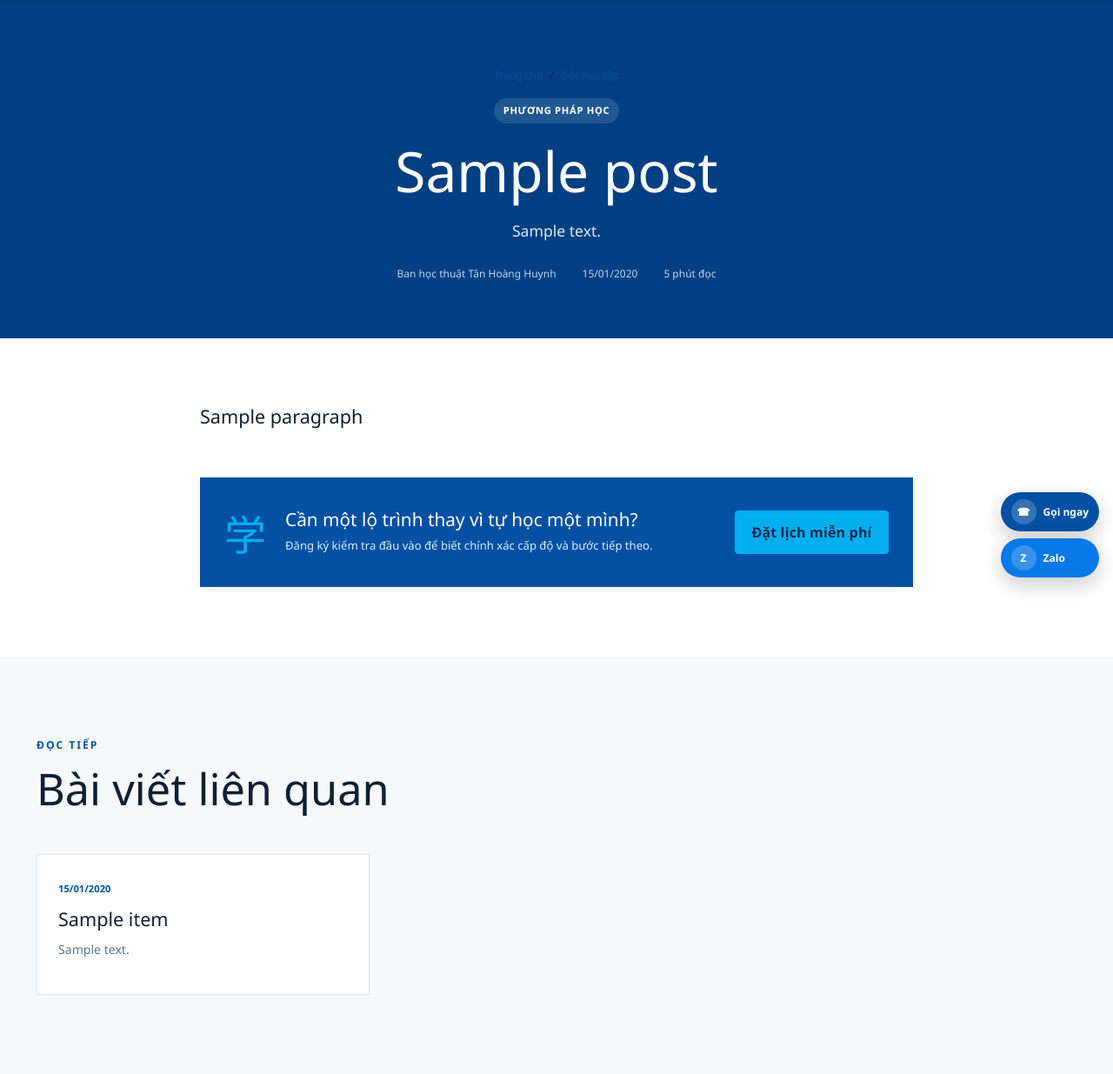
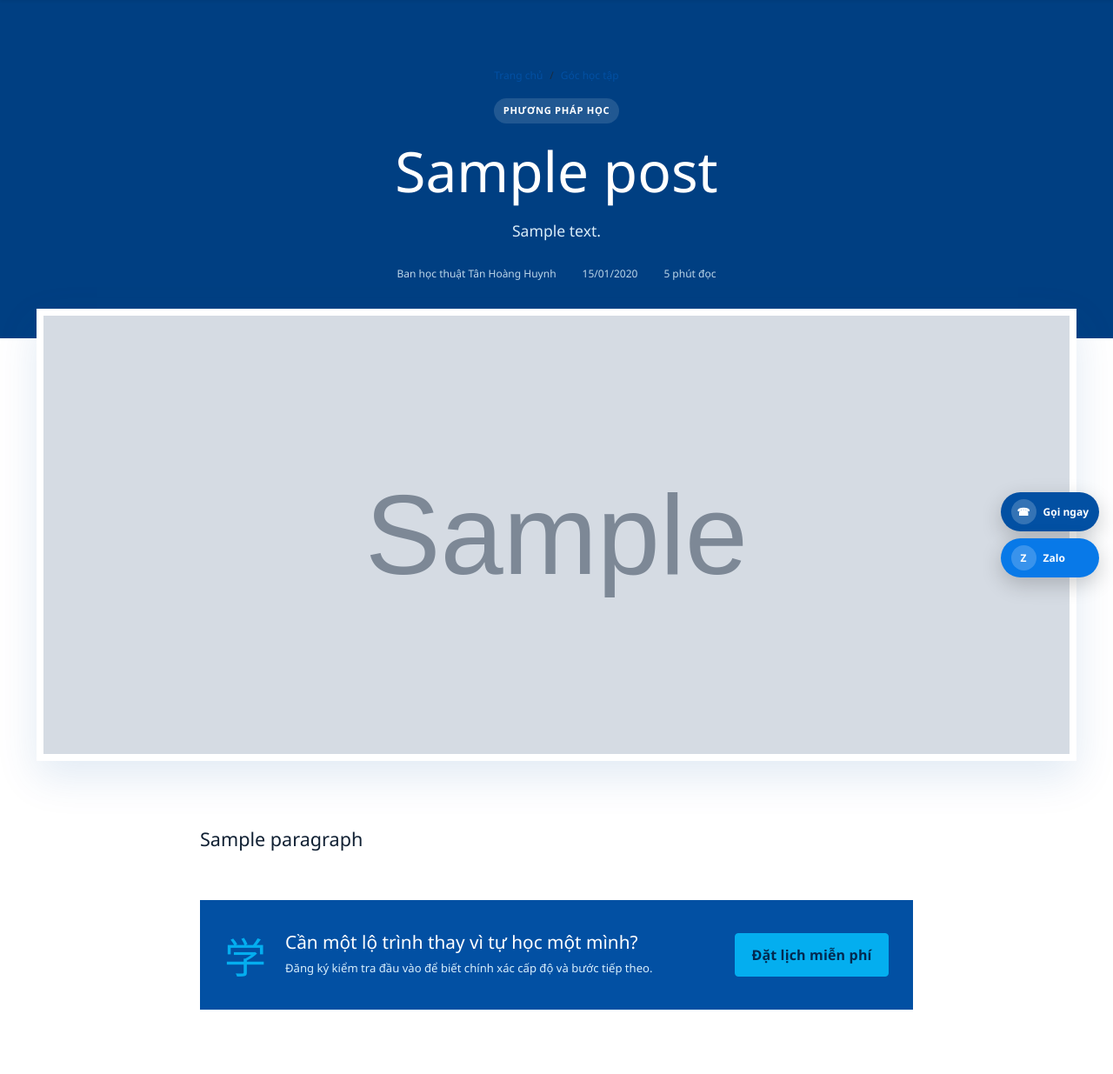
Before and after one commit to Nguyennh-Tu-11226661/tan-hoang-huynh-hsk, a Django app: template tan-hoang-huynh-hsk/templates/content/blog_detail.html in a window 1280 px wide. Shown: the part 118-1353 px from the top of the page at 87% size. Run offline with Django 5.2, Linux system fonts and the light colour scheme; the template is opened without the code that fills it: most values are stand-ins (such as "Sample title", 1, 10 or a date in 2020); grey boxes marked "Sample" are stand-in pictures.

Commit message:
Show featured images on blog detail pages

```diff
--- a/tan-hoang-huynh-hsk/static/css/site.css
+++ b/tan-hoang-huynh-hsk/static/css/site.css
@@ -564,6 +564,20 @@ textarea.form-control { min-height: 96px; }
 .article-header h1 { margin: 22px auto; font-size: clamp(2.5rem, 5vw, 4.3rem); }
 .article-excerpt { color: #d9ecf8; font-size: 1.1rem; }
 .article-meta { display: flex; justify-content: center; flex-wrap: wrap; gap: 10px 30px; margin-top: 25px; color: #bdd6e9; font-size: .75rem; }
+.article-featured-media {
+    margin-top: -34px;
+    margin-bottom: 0;
+}
+.article-featured-media img {
+    display: block;
+    width: 100%;
+    aspect-ratio: 16 / 7;
+    max-height: 520px;
+    object-fit: cover;
+    object-position: center;
+    border: 8px solid #fff;
+    box-shadow: var(--shadow);
+}
 .article-body { padding-top: 70px; padding-bottom: 80px; }
 .article-body > p { margin-bottom: 25px; color: #31445a; font-family: var(--font-sans); font-size: 1.08rem; line-height: 1.85; }
 .article-body > .lead { color: var(--ink); font-size: 1.35rem; }
--- a/tan-hoang-huynh-hsk/templates/content/blog_detail.html
+++ b/tan-hoang-huynh-hsk/templates/content/blog_detail.html
@@ -3,6 +3,7 @@
 {% block meta_description %}{% if post.meta_description %}{{ post.meta_description }}{% else %}{{ post.excerpt }}{% endif %}{% endblock %}
 {% block content %}
 <article><header class="article-header"><div class="container-narrow"><nav aria-label="breadcrumb"><ol class="breadcrumb justify-content-center"><li class="breadcrumb-item"><a href="{% url 'core:home' %}">Trang chủ</a></li><li class="breadcrumb-item"><a href="{% url 'content:blog_list' %}">Góc học tập</a></li></ol></nav><span class="pill pill-light">PHƯƠNG PHÁP HỌC</span><h1>{{ post.title }}</h1><p class="article-excerpt">{{ post.excerpt }}</p><div class="article-meta"><span>Ban học thuật Tân Hoàng Huynh</span><span>{{ post.published_at|date:"d/m/Y" }}</span><span>5 phút đọc</span></div></div></header>
+{% if post.featured_image %}<figure class="article-featured-media container"><img src="{{ post.featured_image.url }}" alt="{{ post.title }}"></figure>{% endif %}
 <div class="container-narrow article-body">{% for paragraph in post.paragraphs %}{% if forloop.first %}<p class="lead">{{ paragraph }}</p>{% else %}<p>{{ paragraph }}</p>{% endif %}{% endfor %}<div class="article-cta"><span>学</span><div><h2>Cần một lộ trình thay vì tự học một mình?</h2><p>Đăng ký kiểm tra đầu vào để biết chính xác cấp độ và bước tiếp theo.</p></div><a class="btn btn-warning" href="{% url 'admissions:trial' %}">Đặt lịch miễn phí</a></div></div></article>
 {% if related_posts %}<section class="section-space bg-soft"><div class="container"><div class="section-heading"><p class="eyebrow">ĐỌC TIẾP</p><h2>Bài viết liên quan</h2></div><div class="row g-4">{% for item in related_posts %}<div class="col-md-4"><article class="blog-card h-100"><div class="p-4"><time>{{ item.published_at|date:"d/m/Y" }}</time><h3><a href="{{ item.get_absolute_url }}">{{ item.title }}</a></h3><p>{{ item.excerpt|truncatechars:130 }}</p></div></article></div>{% endfor %}</div></div></section>{% endif %}
 {% endblock %}
```
